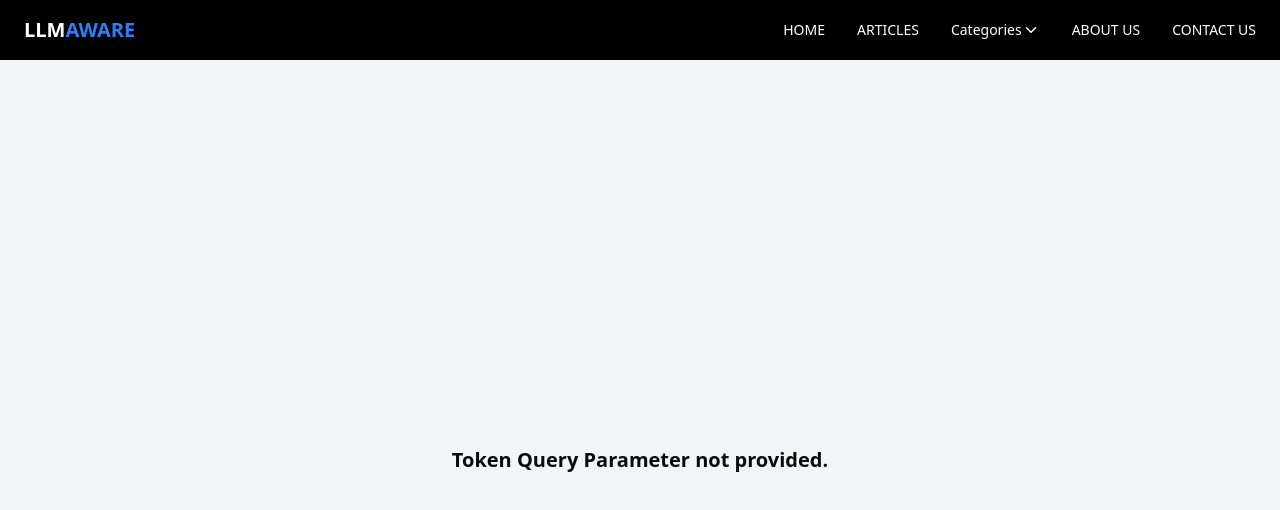
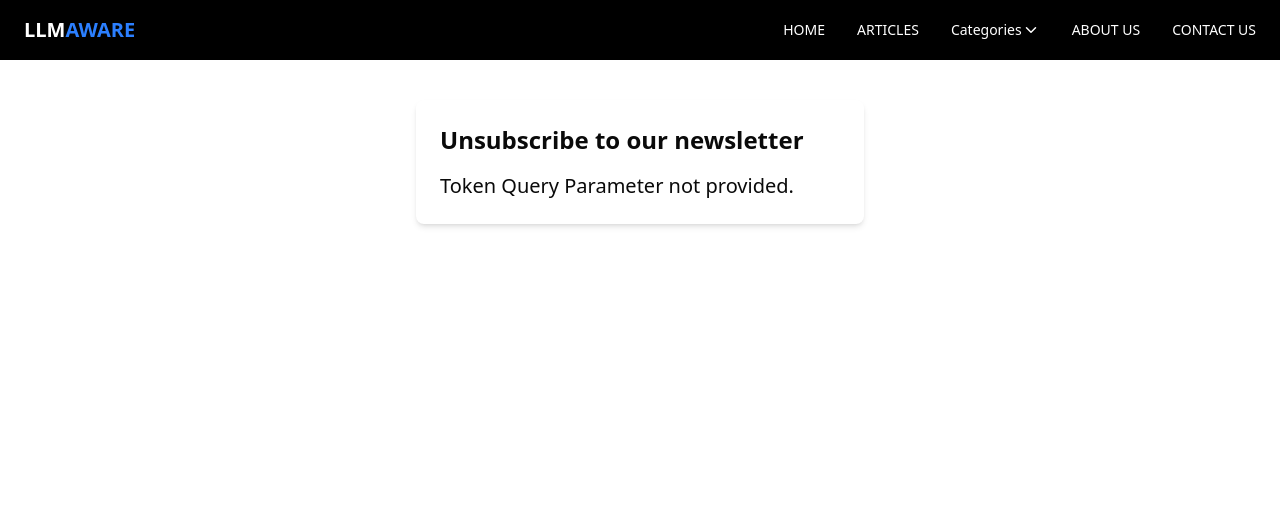
Before and after one commit to akshatmikki/Newsletter, a Next.js app: page /unsubscribe in a window 1280 px wide. Shown: the top 510 px of the page. Built offline with nearby package versions, Linux system fonts and the light colour scheme.

Commit message:
Update page.tsx

```diff
--- a/src/app/unsubscribe/page.tsx
+++ b/src/app/unsubscribe/page.tsx
@@ -1,9 +1,12 @@
-import { useRouter } from "next/router";
+"use client";
+
+import { useRouter, useSearchParams } from "next/navigation";
 import { useEffect, useState } from "react";
 
 export default function Unsubscribe() {
   const router = useRouter();
-  const { token } = router.query;
+  const searchParams = useSearchParams();
+  const token = searchParams.get("token");
   const [message, setMessage] = useState<string>("");
 
   useEffect(() => {
@@ -23,8 +26,9 @@ export default function Unsubscribe() {
   }, [token]);
 
   return (
-    <div className="min-h-screen flex items-center justify-center bg-gray-100">
-      <h1 className="text-xl font-bold">{message}</h1>
+    <div className="bg-white p-6 rounded-md shadow-md max-w-md mx-auto mt-10">
+      <h2 className="text-2xl font-bold mb-4">Unsubscribe to our newsletter</h2>
+      <h1 className="text-xl">{message}</h1>
     </div>
   );
 }
```
